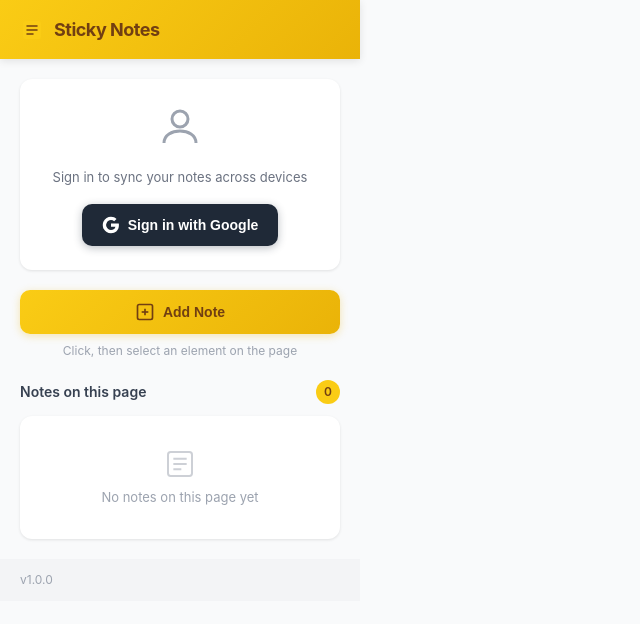
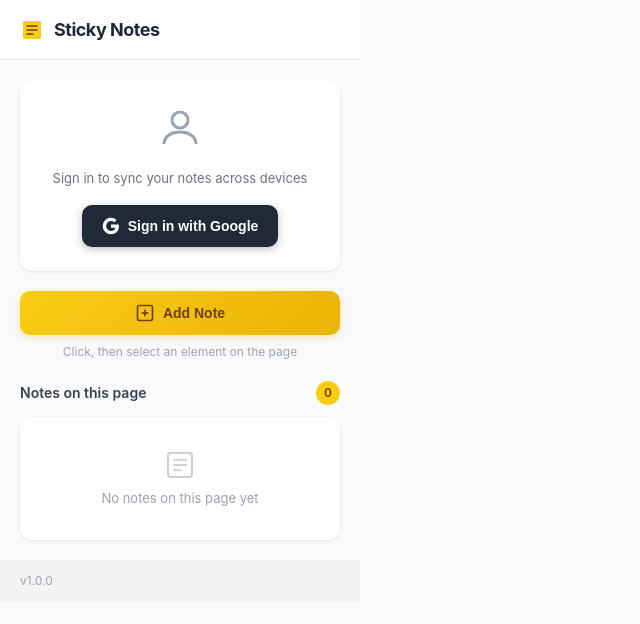
Before and after one commit to ravidorr/sticky-notes-chrome-extension, a website built with Vite: page src/popup/popup.html in a window 1280 px wide. Shown: the whole page, without its empty margins (0-640 px from the left). Built offline with nearby package versions, Linux system fonts and the light colour scheme; some packages are replaced by stand-ins of ours; no server answers.

Commit message:
Update icons and modify popup styles: Replace icon images for various sizes and change popup background to white with a border, enhancing visual consistency and modernizing the UI.

```diff
--- a/src/popup/popup.css
+++ b/src/popup/popup.css
@@ -33,8 +33,8 @@ body {
   align-items: center;
   justify-content: space-between;
   padding: 16px 20px;
-  background: linear-gradient(135deg, #facc15 0%, #eab308 100%);
-  box-shadow: 0 2px 8px rgba(0, 0, 0, 0.1);
+  background: #ffffff;
+  border-bottom: 1px solid #e5e7eb;
 }
 
 .header-logo {
@@ -46,7 +46,7 @@ body {
 .header-logo h1 {
   font-size: 18px;
   font-weight: 700;
-  color: #713f12;
+  color: #1f2937;
   letter-spacing: -0.5px;
 }
 
```
Also changed, not shown: public/icons/icon128.png, public/icons/icon16.png, public/icons/icon32.png, public/icons/icon48.png.
